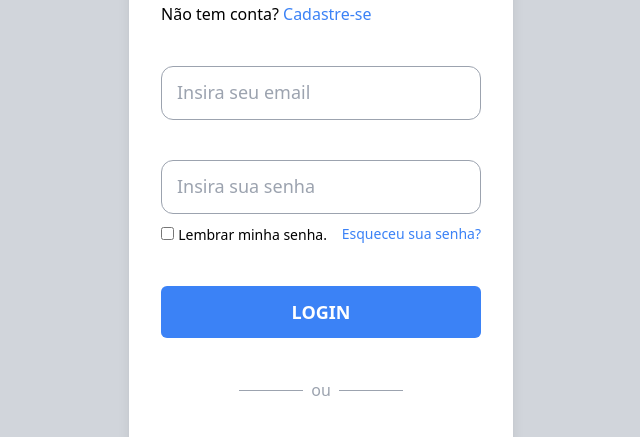
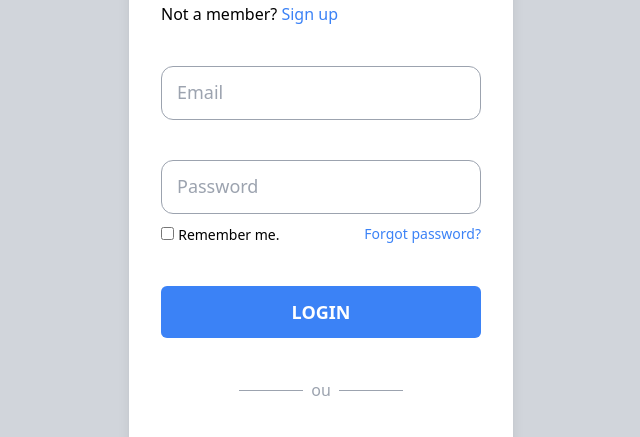
Before and after one commit to TitanVHs/Tailwindcss-componentes, a website: page src/components/form.html in a window 1280 px wide. Shown: the part 175-612 px from the top of the page, without its empty margins (319-959 px from the left). Drawn offline with nearby package versions, Linux system fonts and the light colour scheme.

Commit message:
update geral

```diff
--- a/src/components/form.html
+++ b/src/components/form.html
@@ -23,8 +23,8 @@
 
 
             <div class="mt-2">
-                Não tem conta?
-                <a href="#" class="text-blue-500 hover:text-blue-600">Cadastre-se</a>
+                Not a member?
+                <a href="#" class="text-blue-500 hover:text-blue-600">Sign up</a>
             </div>
         </div>
 
@@ -32,21 +32,21 @@
         <div class="inputBox relative">
             <input id="email" type="email" placeholder="Insira seu email" class="md:w-80 peer block placeholder-transparent text-lg p-3 w-full border-[1px] border-gray-400 rounded-xl outline-none focus:ring-2 focus:ring-blue-300">
             <label for="email" class="absolute px-1 bg-white text-gray-400 font-semibold text-sm top-[-12px] left-3 cursor-text peer-focus:text-sm peer-focus:font-semibold peer-focus:bg-white peer-focus:text-blue-500 peer-focus:top-[-12px] peer-placeholder-shown:top-3 peer-placeholder-shown:text-lg peer-placeholder-shown:font-normal duration-150">
-                Insira seu email
+                Email
             </label>
         </div>
 
         <div class="inputBox relative">
             <input id="password" type="password" placeholder="Insira sua senha" class="md:w-80 peer block placeholder-transparent text-lg p-3 w-full border-[1px] border-gray-400 rounded-xl outline-none focus:ring-2 focus:ring-blue-300">
             <label for="password" class="absolute px-1 bg-white text-gray-400 font-semibold text-sm top-[-12px] left-3 cursor-text peer-focus:text-sm peer-focus:font-semibold peer-focus:bg-white peer-focus:text-blue-500 peer-focus:top-[-12px] peer-placeholder-shown:top-3 peer-placeholder-shown:text-lg peer-placeholder-shown:font-normal duration-150">
-                Insira sua senha
+                Password
             </label>
             <div class="flex items-center justify-between mt-2">
                 <div>
                     <input id="checkbox" type="checkbox">
-                    <label for="checkbox" class="text-sm">Lembrar minha senha.</label>
+                    <label for="checkbox" class="text-sm">Remember me.</label>
                 </div>
-                <a href="#" class="text-blue-500 text-sm hover:text-blue-600">Esqueceu sua senha?</a>
+                <a href="#" class="text-blue-500 text-sm hover:text-blue-600">Forgot password?</a>
             </div>
         </div>
 
```
Also changed, not shown: src/components/mobile-off-canvas.html (+5 -5 lines), src/components/sidebar-menu.html (+1 -2 lines).
